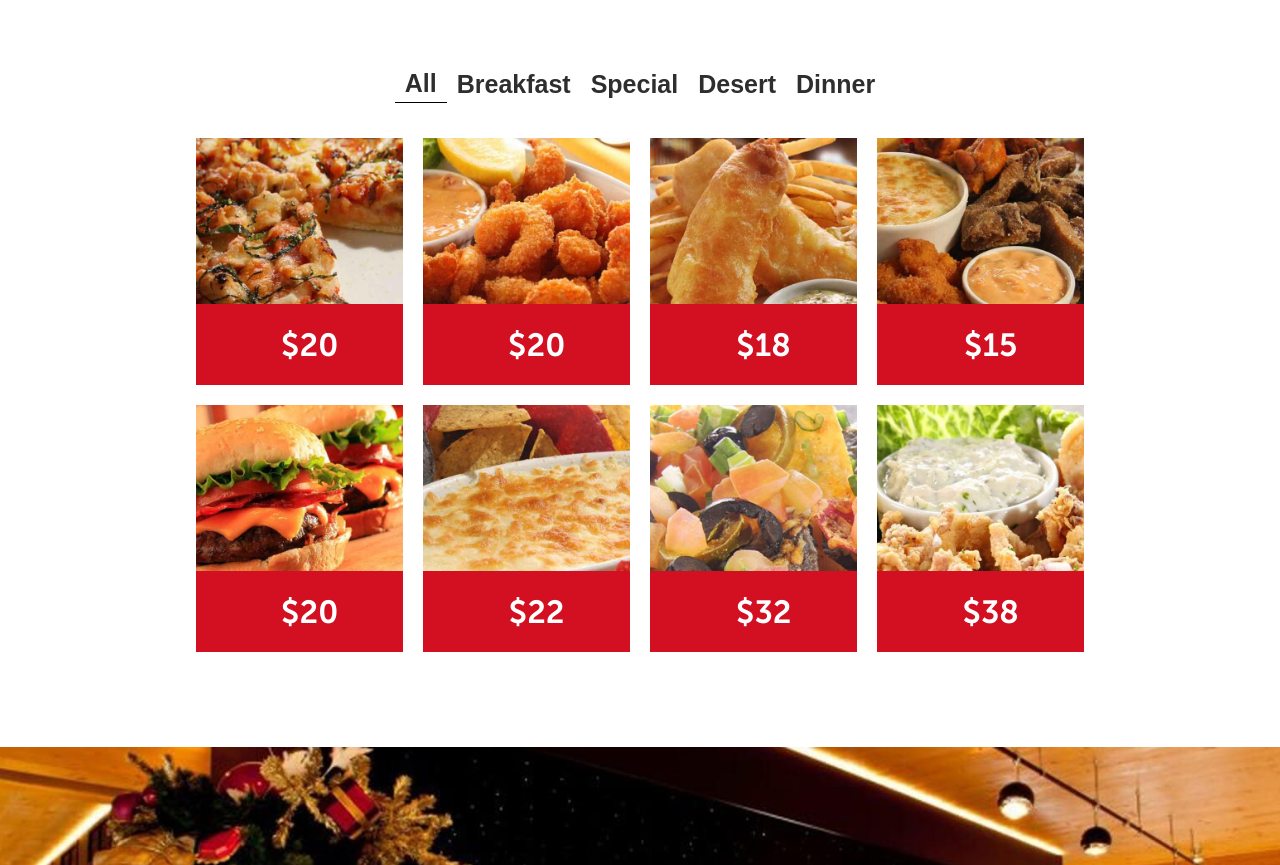
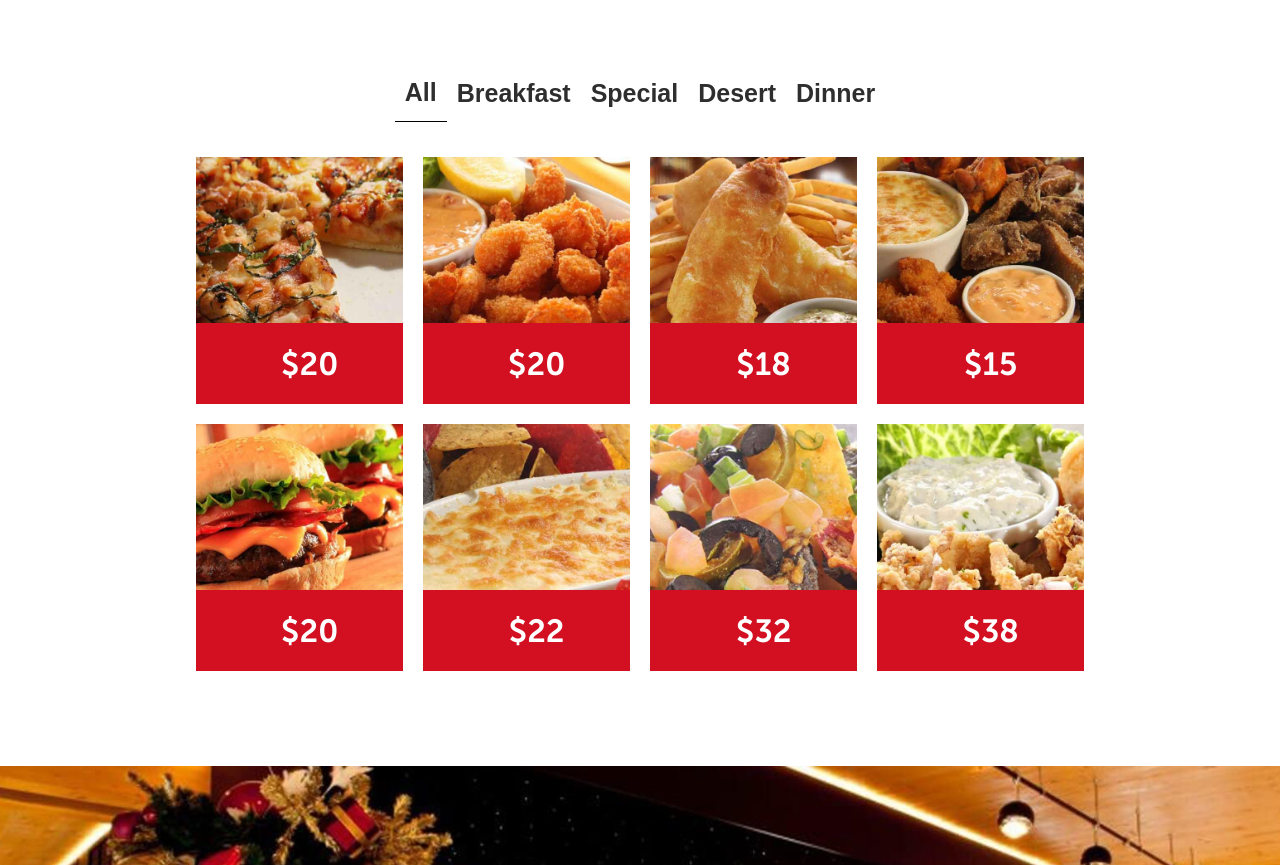
Before and after one commit to youngFrontendDeveloper/Restaurant, a website: page index.html in a window 1280 px wide. Shown: the part 1930-2795 px from the top of the page. Drawn offline with nearby package versions, Linux system fonts and the light colour scheme; files whose address does not match are found by name.

Commit message:
В index.html в секцию pricing у li добавила класс text. В стилях у text--filter-controls добавила width: fit-content;

```diff
--- a/index.html
+++ b/index.html
@@ -92,11 +92,11 @@
       <div class="description">
         <div class="pricing__filter filter">
           <ul class="filter-controls">
-            <li class="filter-controls__item text--filter-controls filter-controls__item--active" rel="all">All</li>
-            <li class="filter-controls__item text--filter-controls"  rel="breakfast">Breakfast</li>
-            <li class="filter-controls__item text--filter-controls" rel="special">Special</li>
-            <li class="filter-controls__item text--filter-controls"  rel="desert">Desert</li>
-            <li class="filter-controls__item text--filter-controls"  rel="dinner">Dinner</li>
+            <li class="filter-controls__item text text--filter-controls filter-controls__item--active" rel="all">All</li>
+            <li class="filter-controls__item text text--filter-controls"  rel="breakfast">Breakfast</li>
+            <li class="filter-controls__item text text--filter-controls" rel="special">Special</li>
+            <li class="filter-controls__item text text--filter-controls"  rel="desert">Desert</li>
+            <li class="filter-controls__item text text--filter-controls"  rel="dinner">Dinner</li>
           </ul>    <!--    end filter-controls -->
           <div class="filter-container" id="Container" >
             <div class="filter-container__item all breakfast" >
--- a/source/less/text.less
+++ b/source/less/text.less
@@ -39,6 +39,7 @@
 }
 
 .text--filter-controls {
+  width: fit-content;
   font-family: sans-serif;
   font-size: 25px;
   font-weight: 700;
```
Also changed, not shown: build/css/style.css, build/css/style.min.css.
